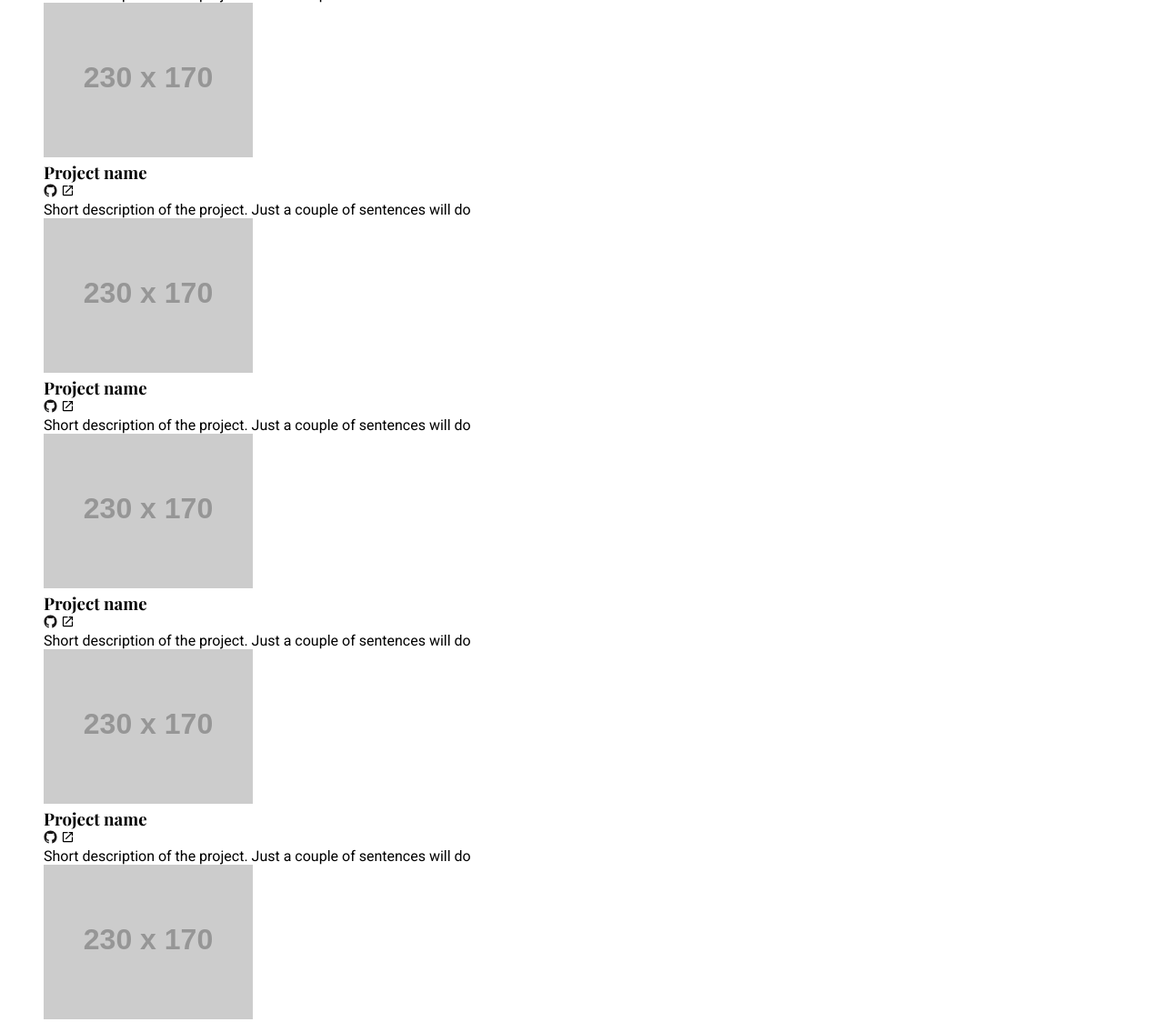
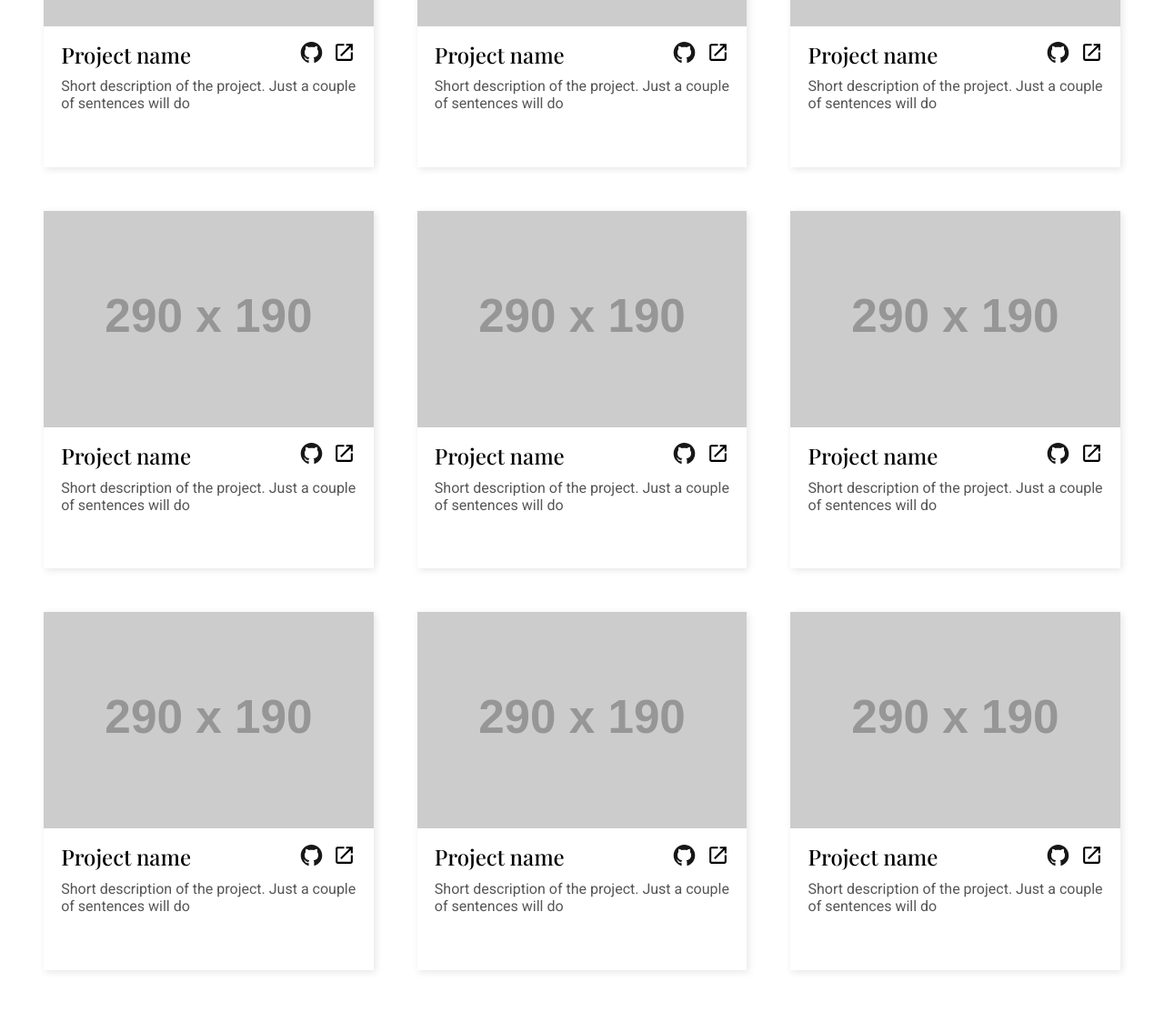
Before and after one commit to feddevv/top-homepage, a website: page src/index.html in a window 1280 px wide. Shown: the part 773-1897 px from the top of the page at 91% size. Drawn offline with nearby package versions, Linux system fonts and the light colour scheme; placeholder pictures from the web are drawn by us; a web font is replaced by a local one.

Commit message:
feat: add projects section

```diff
--- a/src/index.html
+++ b/src/index.html
@@ -62,251 +62,271 @@
     </header>
 
     <main>
+      <section class="projects-section">
         <h2>My work</h2>
 
-      <section class="projects">
+        <div class="projects-container">
           <article class="project">
-          <img src="https://placehold.co/230x170" alt="" />
+            <img src="https://placehold.co/290x190" alt="" />
+            <div class="project-content">
               <div class="project-title-line">
                 <h3>Project name</h3>
                 <div class="icons">
                   <a href="https://github.com/">
                     <img
                       src="./assets/icons/github-original.svg"
-                  width="15"
+                      width="25"
                       alt="Project on GitHub"
                     />
                   </a>
-
                   <a href="#">
                     <img
                       src="./assets/icons/open-in-new.svg"
-                  width="15"
+                      width="25"
                       alt="Live project"
                     />
                   </a>
                 </div>
               </div>
               <p class="project-description">
-            Short description of the project. Just a couple of sentences will do
+                Short description of the project. Just a couple of sentences
+                will do
               </p>
+            </div>
           </article>
 
           <article class="project">
-          <img src="https://placehold.co/230x170" alt="" />
+            <img src="https://placehold.co/290x190" alt="" />
+            <div class="project-content">
               <div class="project-title-line">
                 <h3>Project name</h3>
                 <div class="icons">
                   <a href="https://github.com/">
                     <img
                       src="./assets/icons/github-original.svg"
-                  width="15"
+                      width="25"
                       alt="Project on GitHub"
                     />
                   </a>
-
                   <a href="#">
                     <img
                       src="./assets/icons/open-in-new.svg"
-                  width="15"
+                      width="25"
                       alt="Live project"
                     />
                   </a>
                 </div>
               </div>
               <p class="project-description">
-            Short description of the project. Just a couple of sentences will do
+                Short description of the project. Just a couple of sentences
+                will do
               </p>
+            </div>
           </article>
 
           <article class="project">
-          <img src="https://placehold.co/230x170" alt="" />
+            <img src="https://placehold.co/290x190" alt="" />
+            <div class="project-content">
               <div class="project-title-line">
                 <h3>Project name</h3>
                 <div class="icons">
                   <a href="https://github.com/">
                     <img
                       src="./assets/icons/github-original.svg"
-                  width="15"
+                      width="25"
                       alt="Project on GitHub"
                     />
                   </a>
-
                   <a href="#">
                     <img
                       src="./assets/icons/open-in-new.svg"
-                  width="15"
+                      width="25"
                       alt="Live project"
                     />
                   </a>
                 </div>
               </div>
               <p class="project-description">
-            Short description of the project. Just a couple of sentences will do
+                Short description of the project. Just a couple of sentences
+                will do
               </p>
+            </div>
           </article>
 
           <article class="project">
-          <img src="https://placehold.co/230x170" alt="" />
+            <img src="https://placehold.co/290x190" alt="" />
+            <div class="project-content">
               <div class="project-title-line">
                 <h3>Project name</h3>
                 <div class="icons">
                   <a href="https://github.com/">
                     <img
                       src="./assets/icons/github-original.svg"
-                  width="15"
+                      width="25"
                       alt="Project on GitHub"
                     />
                   </a>
-
                   <a href="#">
                     <img
                       src="./assets/icons/open-in-new.svg"
-                  width="15"
+                      width="25"
                       alt="Live project"
                     />
                   </a>
                 </div>
               </div>
               <p class="project-description">
-            Short description of the project. Just a couple of sentences will do
+                Short description of the project. Just a couple of sentences
+                will do
               </p>
+            </div>
           </article>
 
           <article class="project">
-          <img src="https://placehold.co/230x170" alt="" />
+            <img src="https://placehold.co/290x190" alt="" />
+            <div class="project-content">
               <div class="project-title-line">
                 <h3>Project name</h3>
                 <div class="icons">
                   <a href="https://github.com/">
                     <img
                       src="./assets/icons/github-original.svg"
-                  width="15"
+                      width="25"
                       alt="Project on GitHub"
                     />
                   </a>
-
                   <a href="#">
                     <img
                       src="./assets/icons/open-in-new.svg"
-                  width="15"
+                      width="25"
                       alt="Live project"
                     />
                   </a>
                 </div>
               </div>
               <p class="project-description">
-            Short description of the project. Just a couple of sentences will do
+                Short description of the project. Just a couple of sentences
+                will do
               </p>
+            </div>
           </article>
 
           <article class="project">
-          <img src="https://placehold.co/230x170" alt="" />
+            <img src="https://placehold.co/290x190" alt="" />
+            <div class="project-content">
               <div class="project-title-line">
                 <h3>Project name</h3>
                 <div class="icons">
                   <a href="https://github.com/">
                     <img
                       src="./assets/icons/github-original.svg"
-                  width="15"
+                      width="25"
                       alt="Project on GitHub"
                     />
                   </a>
-
                   <a href="#">
                     <img
                       src="./assets/icons/open-in-new.svg"
-                  width="15"
+                      width="25"
                       alt="Live project"
                     />
                   </a>
                 </div>
               </div>
               <p class="project-description">
-            Short description of the project. Just a couple of sentences will do
+                Short description of the project. Just a couple of sentences
+                will do
               </p>
+            </div>
           </article>
 
           <article class="project">
-          <img src="https://placehold.co/230x170" alt="" />
+            <img src="https://placehold.co/290x190" alt="" />
+            <div class="project-content">
               <div class="project-title-line">
                 <h3>Project name</h3>
                 <div class="icons">
                   <a href="https://github.com/">
                     <img
                       src="./assets/icons/github-original.svg"
-                  width="15"
+                      width="25"
                       alt="Project on GitHub"
                     />
                   </a>
-
                   <a href="#">
                     <img
                       src="./assets/icons/open-in-new.svg"
-                  width="15"
+                      width="25"
                       alt="Live project"
                     />
                   </a>
                 </div>
               </div>
               <p class="project-description">
-            Short description of the project. Just a couple of sentences will do
+                Short description of the project. Just a couple of sentences
+                will do
               </p>
+            </div>
           </article>
 
           <article class="project">
-          <img src="https://placehold.co/230x170" alt="" />
+            <img src="https://placehold.co/290x190" alt="" />
+            <div class="project-content">
               <div class="project-title-line">
                 <h3>Project name</h3>
                 <div class="icons">
                   <a href="https://github.com/">
                     <img
                       src="./assets/icons/github-original.svg"
-                  width="15"
+                      width="25"
                       alt="Project on GitHub"
                     />
                   </a>
-
                   <a href="#">
                     <img
                       src="./assets/icons/open-in-new.svg"
-                  width="15"
+                      width="25"
                       alt="Live project"
                     />
                   </a>
                 </div>
               </div>
               <p class="project-description">
-            Short description of the project. Just a couple of sentences will do
+                Short description of the project. Just a couple of sentences
+                will do
               </p>
+            </div>
           </article>
 
           <article class="project">
-          <img src="https://placehold.co/230x170" alt="" />
+            <img src="https://placehold.co/290x190" alt="" />
+            <div class="project-content">
               <div class="project-title-line">
                 <h3>Project name</h3>
                 <div class="icons">
                   <a href="https://github.com/">
                     <img
                       src="./assets/icons/github-original.svg"
-                  width="15"
+                      width="25"
                       alt="Project on GitHub"
                     />
                   </a>
-
                   <a href="#">
                     <img
                       src="./assets/icons/open-in-new.svg"
-                  width="15"
+                      width="25"
                       alt="Live project"
                     />
                   </a>
                 </div>
               </div>
               <p class="project-description">
-            Short description of the project. Just a couple of sentences will do
+                Short description of the project. Just a couple of sentences
+                will do
               </p>
+            </div>
           </article>
+        </div>
       </section>
     </main>
 
@@ -325,12 +345,12 @@
             </p>
 
             <p class="tel">
-              <img src="./assets/icons/phone.svg" alt="" width="15" />
+              <img src="./assets/icons/phone.svg" alt="" width="25" />
               <a href="tel:+5555555555">555-555-5555</a>
             </p>
 
             <p class="email">
-              <img src="./assets/icons/email-outline.svg" alt="" width="15" />
+              <img src="./assets/icons/email-outline.svg" alt="" width="25" />
               <a href="mailto:fst20071221@gmail.com">fst20071221@gmail.com</a>
             </p>
           </address>
--- a/src/styles/main.css
+++ b/src/styles/main.css
@@ -1,4 +1,5 @@
 @import url(./hero.css);
+@import url(./projects.css);
 
 :root {
   --primary: #0886a4;
@@ -39,6 +40,6 @@ h1 {
 }
 
 h2 {
-  font-size: 2rem;
+  font-size: 2.4rem;
   font-weight: 400;
 }
--- /dev/null
+++ b/src/styles/projects.css
@@ -0,0 +1,45 @@
+.projects-container {
+  display: grid;
+  grid-template-columns: repeat(3, minmax(200px, 1fr));
+
+  gap: 3rem;
+}
+
+.projects-section h2 {
+  margin-bottom: 1rem;
+}
+
+.project {
+  width: fit-content;
+
+  box-shadow: 2px 2px 8px rgb(0 0 0 / 0.1);
+}
+
+.project-content {
+  padding: 0.7rem 1.2rem 3.8rem 1.2rem;
+}
+
+.project > img {
+  width: 100%;
+}
+
+.project-title-line {
+  display: flex;
+  justify-content: space-between;
+  align-items: center;
+
+  margin-bottom: 0.6rem;
+}
+
+.project-title-line h3 {
+  font-size: 1.5rem;
+  font-weight: 500;
+}
+
+.project-description {
+  color: var(--text-secondary);
+}
+
+.project-title-line .icons > :nth-child(1) {
+  margin-right: 0.5rem;
+}
```
Lines whose indentation alone changed are shown as unchanged.
